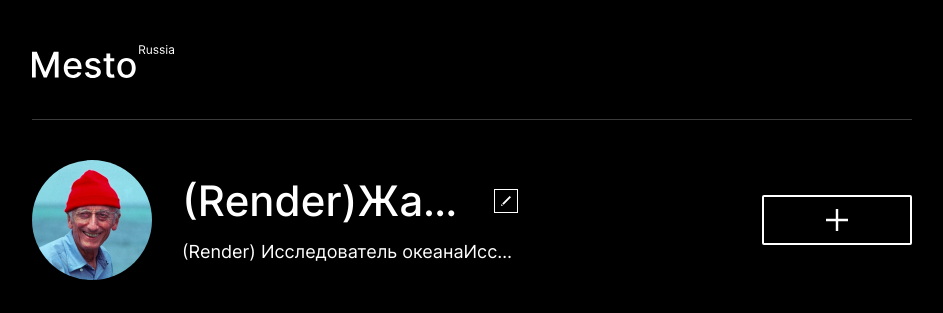
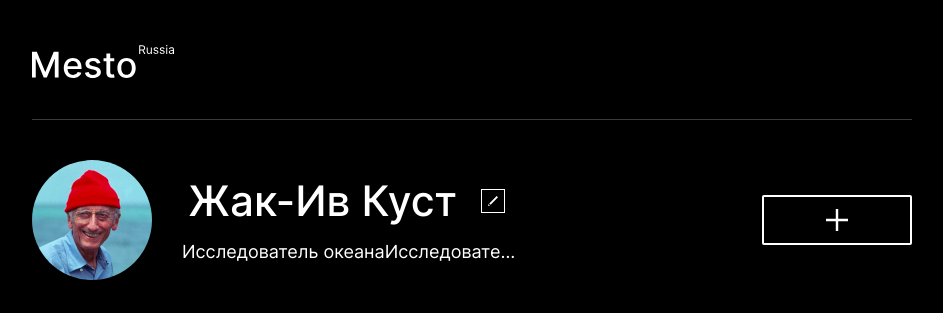
Before and after one commit to forfrontskill/mesto-project, a plain HTML site: page index.html in a window 1280 px wide. Shown: the top 313 px of the page, without its empty margins (168-1111 px from the left). Drawn offline with Linux system fonts and the light colour scheme.

Commit message:
Рефакторинг

```diff
--- a/scripts/main.js
+++ b/scripts/main.js
@@ -8,8 +8,8 @@ const docCardImagePopup = docPage.querySelector('#popup-card-image');
 
 
 const profileInfo = {
-    name: '(Render)Жак-Ив Куст',
-    description: '(Render) Исследователь океанаИсследователь океана',
+    name: 'Жак-Ив Куст',
+    description: 'Исследователь океанаИсследователь океана',
 }
 
 
@@ -150,7 +150,7 @@ function addCardIntoStore(card) {
 function deleteCardFromStore(card) {
     const cardId = card.id;
     deltedIndexOfCard = initialCards.findIndex(itemCard => itemCard.id.toString() === cardId);
-    initialCards.splice(deltedIndexOfCard,1);
+    initialCards.splice(deltedIndexOfCard, 1);
 }
 
 function saveCardEvent(event) {
```
Also changed, not shown: index.html (+11 -4 lines).
